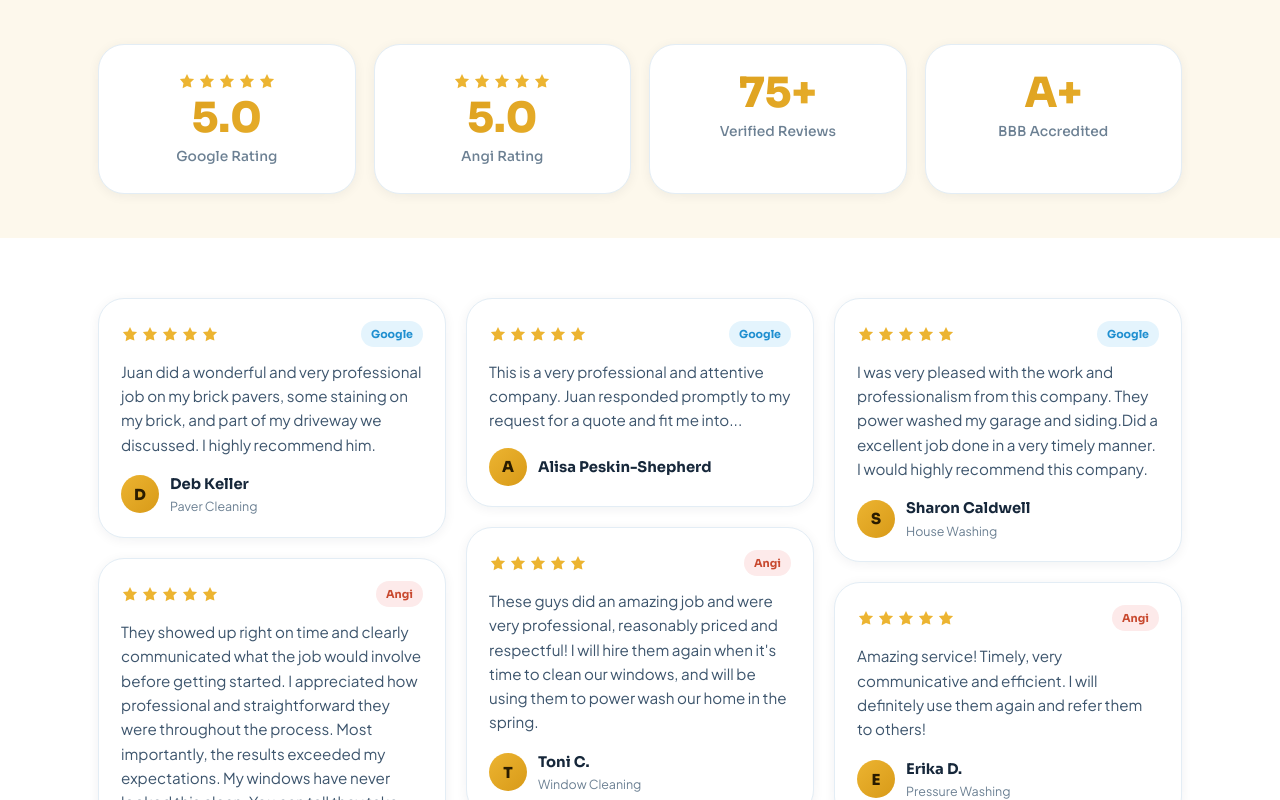
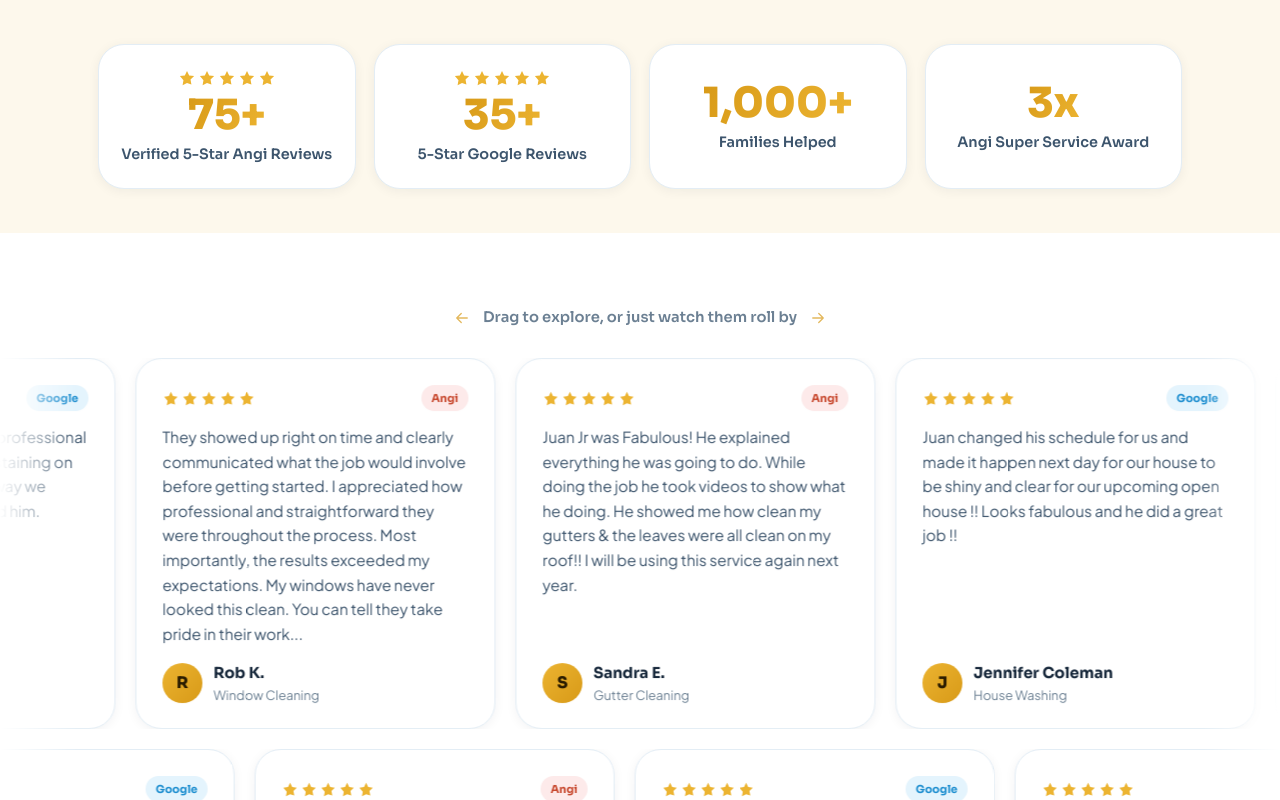
Before and after one commit to notAntonioWilson/are_you_washed, a Next.js app: page /reviews in a window 1280 px wide. Shown: the part 400-1200 px from the top of the page. Built offline with nearby package versions, Linux system fonts and the light colour scheme.

Commit message:
Reviews page: new 4-stat row (75+ Angi / 35+ Google / 1,000+ families / 3x Angi Super Service Award); back to 3 scrolling marquee rows; Get Quote + Read All on Angi buttons; remove CTABand

```diff
--- a/app/reviews/page.tsx
+++ b/app/reviews/page.tsx
@@ -1,20 +1,33 @@
 import type { Metadata } from "next";
+import Link from "next/link";
 import PageHero from "@/components/PageHero";
 import Reveal from "@/components/Reveal";
-import { CTABand } from "@/components/Sections";
+import ReviewMarquee from "@/components/ReviewMarquee";
 import { Icons } from "@/components/Icons";
 import { reviews, trust, site, externalLinks } from "@/lib/site";
 
 export const metadata: Metadata = {
   title: "Reviews",
   description:
-    "Read 100+ verified 5-star reviews for Are You Washed Pressure Washing from Google and Angi. Real Metro Detroit homeowners, real results.",
+    "Read verified 5-star reviews for Are You Washed Pressure Washing from Google and Angi. Real Metro Detroit homeowners, real results.",
   alternates: { canonical: `${site.url}/reviews` },
 };
 
 const Star = Icons.star;
 
+const stats = [
+  { num: `${trust.angiReviewCount}+`, label: "Verified 5-Star Angi Reviews", stars: true },
+  { num: `${trust.googleReviewCount}+`, label: "5-Star Google Reviews", stars: true },
+  { num: site.propertiesServed, label: "Families Helped", stars: false },
+  { num: `${trust.angiAwards}x`, label: "Angi Super Service Award", stars: false },
+];
+
 export default function ReviewsPage() {
+  const third = Math.ceil(reviews.length / 3);
+  const row1 = reviews.slice(0, third);
+  const row2 = reviews.slice(third, third * 2);
+  const row3 = reviews.slice(third * 2);
+
   return (
     <>
       <Reveal />
@@ -25,67 +38,45 @@ export default function ReviewsPage() {
         sub="Don't just take our word for it. A perfect 5.0 rating across Google and Angi, earned one spotless home at a time."
       />
 
-      {/* Rating summary band */}
+      {/* Stat row */}
       <section className="rev-summary">
         <div className="container rev-summary-grid">
-          <div className="rev-stat reveal">
+          {stats.map((s, i) => (
+            <div key={s.label} className={`rev-stat reveal d${i}`}>
+              {s.stars && (
                 <div className="rev-stat-stars">
-              {[...Array(5)].map((_, i) => <Star key={i} />)}
+                  {[...Array(5)].map((_, j) => <Star key={j} />)}
                 </div>
-            <div className="rev-stat-num">5.0</div>
-            <div className="rev-stat-label">Google Rating</div>
+              )}
+              <div className={`rev-stat-num ${s.stars ? "" : "rev-stat-num-plain"}`}>{s.num}</div>
+              <div className="rev-stat-label">{s.label}</div>
             </div>
-          <div className="rev-stat reveal d1">
-            <div className="rev-stat-stars">
-              {[...Array(5)].map((_, i) => <Star key={i} />)}
-            </div>
-            <div className="rev-stat-num">5.0</div>
-            <div className="rev-stat-label">Angi Rating</div>
-          </div>
-          <div className="rev-stat reveal d2">
-            <div className="rev-stat-num rev-stat-num-plain">{trust.angiReviewCount}+</div>
-            <div className="rev-stat-label">Verified Reviews</div>
-          </div>
-          <div className="rev-stat reveal d3">
-            <div className="rev-stat-num rev-stat-num-plain">{trust.bbbRating}</div>
-            <div className="rev-stat-label">BBB Accredited</div>
-          </div>
+          ))}
         </div>
       </section>
 
-      {/* All reviews, 3-column masonry, tagged by source */}
-      <section className="section rev-all">
-        <div className="container">
-          <div className="rev-masonry">
-            {reviews.map((r, i) => (
-              <figure key={`${r.name}-${i}`} className="rc reveal">
-                <div className="rc-top">
-                  <span className="rc-stars">
-                    {[...Array(5)].map((_, j) => <Star key={j} />)}
-                  </span>
-                  <span className={`rc-src rc-src-${r.source.toLowerCase()}`}>{r.source}</span>
+      {/* 3 rows of reviews (draggable / auto-scroll cards) */}
+      <section className="rev-marquees">
+        <div className="rev-hint container">
+          <Icons.arrow className="rev-hint-ic rev-hint-ic-flip" />
+          <span>Drag to explore, or just watch them roll by</span>
+          <Icons.arrow className="rev-hint-ic" />
         </div>
-                <blockquote className="rc-text">{r.text}</blockquote>
-                <figcaption className="rc-foot">
-                  <span className="rc-avatar">{r.name.charAt(0)}</span>
-                  <span className="rc-meta">
-                    <span className="rc-name">{r.name}</span>
-                    {r.service && <span className="rc-svc">{r.service}</span>}
-                  </span>
-                </figcaption>
-              </figure>
-            ))}
+        <div className="rev-rows">
+          <ReviewMarquee reviews={row1} direction="left" speed={42} />
+          <ReviewMarquee reviews={row2} direction="right" speed={42} />
+          <ReviewMarquee reviews={row3} direction="left" speed={42} />
         </div>
 
-          <div className="rev-cta-row">
+        <div className="rev-cta-row container">
+          <Link href="/contact" className="btn btn-primary btn-lg">
+            Get Your Free Quote <Icons.arrow />
+          </Link>
           <a href={externalLinks.angi} target="_blank" rel="noopener noreferrer" className="btn btn-ghost btn-lg">
-              Read all reviews on Angi <Icons.arrow />
+            Read All Reviews on Angi <Icons.arrow />
           </a>
         </div>
-        </div>
       </section>
-
-      <CTABand />
 
       <style>{`
         .rev-summary { padding: clamp(28px,4vw,44px) 0; background: var(--bg-maize); }
@@ -93,6 +84,7 @@ export default function ReviewsPage() {
         .rev-stat {
           background: var(--white); border: 1px solid var(--line); border-radius: var(--r-lg);
           padding: 24px 18px; text-align: center; box-shadow: var(--shadow-sm);
+          display: flex; flex-direction: column; align-items: center; justify-content: center;
         }
         .rev-stat-stars { display: inline-flex; gap: 2px; color: var(--maize); margin-bottom: 8px; }
         .rev-stat-stars :global(svg) { width: 16px; height: 16px; }
@@ -101,47 +93,26 @@ export default function ReviewsPage() {
           font-size: clamp(1.8rem, 3.4vw, 2.6rem); line-height: 1;
           background: linear-gradient(120deg, var(--maize-deep), var(--maize));
           -webkit-background-clip: text; background-clip: text; -webkit-text-fill-color: transparent;
-          margin-bottom: 6px;
+          margin-bottom: 8px;
         }
-        .rev-stat-num-plain { margin-top: 4px; }
-        .rev-stat-label { font-family: var(--font-display); font-weight: 500; font-size: 0.86rem; color: var(--ink-muted); }
+        .rev-stat-num-plain { margin-top: 2px; }
+        .rev-stat-label {
+          font-family: var(--font-display); font-weight: 600; font-size: 0.9rem;
+          color: var(--ink-soft); line-height: 1.35;
+        }
 
-        .rev-all { padding-top: clamp(34px,5vw,60px); }
-        .rev-masonry { column-count: 3; column-gap: 20px; }
-        .rc {
-          break-inside: avoid;
-          margin: 0 0 20px;
-          background: var(--white);
-          border: 1px solid var(--line);
-          border-radius: var(--r-lg);
-          padding: 22px 22px 20px;
-          box-shadow: var(--shadow-sm);
-          display: flex; flex-direction: column; gap: 13px;
-          transition: box-shadow 0.3s, border-color 0.3s;
+        .rev-marquees { padding: clamp(40px,6vw,72px) 0; overflow: hidden; }
+        .rev-hint {
+          display: flex; align-items: center; justify-content: center; gap: 12px;
+          font-family: var(--font-display); font-weight: 600; font-size: 0.92rem;
+          color: var(--ink-muted); margin-bottom: 28px;
         }
-        .rc:hover { box-shadow: var(--shadow-md); border-color: var(--maize-light); }
-        .rc-top { display: flex; align-items: center; justify-content: space-between; }
-        .rc-stars { display: inline-flex; gap: 2px; color: var(--maize); }
-        .rc-stars :global(svg) { width: 16px; height: 16px; }
-        .rc-src { font-family: var(--font-display); font-weight: 700; font-size: 11px; padding: 4px 10px; border-radius: var(--r-pill); }
-        .rc-src-google { background: var(--aqua-soft); color: var(--aqua-deep); }
-        .rc-src-angi { background: #fdeaea; color: #c8492f; }
-        .rc-text { color: var(--ink-soft); font-size: 0.95rem; line-height: 1.6; }
-        .rc-foot { display: flex; align-items: center; gap: 11px; margin-top: 2px; }
-        .rc-avatar {
-          width: 38px; height: 38px; display: grid; place-items: center;
-          background: linear-gradient(135deg, var(--maize), var(--maize-deep));
-          color: #2a1c00; font-family: var(--font-display); font-weight: 800; font-size: 0.95rem;
-          border-radius: 50%; flex-shrink: 0;
-        }
-        .rc-meta { display: flex; flex-direction: column; }
-        .rc-name { font-family: var(--font-display); font-weight: 700; font-size: 0.92rem; color: var(--ink); }
-        .rc-svc { font-size: 0.78rem; color: var(--ink-muted); }
+        .rev-hint-ic { width: 18px; height: 18px; color: var(--maize-deep); opacity: 0.7; }
+        .rev-hint-ic-flip { transform: scaleX(-1); }
+        .rev-rows { display: flex; flex-direction: column; gap: 20px; }
+        .rev-cta-row { display: flex; gap: 14px; justify-content: center; flex-wrap: wrap; margin-top: 42px; }
 
-        .rev-cta-row { display: flex; justify-content: center; margin-top: 40px; }
-
-        @media (max-width: 900px) { .rev-summary-grid { grid-template-columns: 1fr 1fr; gap: 14px; } .rev-masonry { column-count: 2; } }
-        @media (max-width: 560px) { .rev-masonry { column-count: 1; } }
+        @media (max-width: 760px) { .rev-summary-grid { grid-template-columns: 1fr 1fr; gap: 14px; } }
       `}</style>
     </>
   );
--- a/lib/site.ts
+++ b/lib/site.ts
@@ -29,6 +29,7 @@ export const trust = {
   googleRating: "5.0",
   angiRating: "5.0",
   angiReviewCount: 75,
+  googleReviewCount: 35,
   bbbRating: "A+",
   bbbAccredited: true,
   angiAwards: 3, // "Super Service" / approved wins
```
Lines whose indentation alone changed are shown as unchanged.
